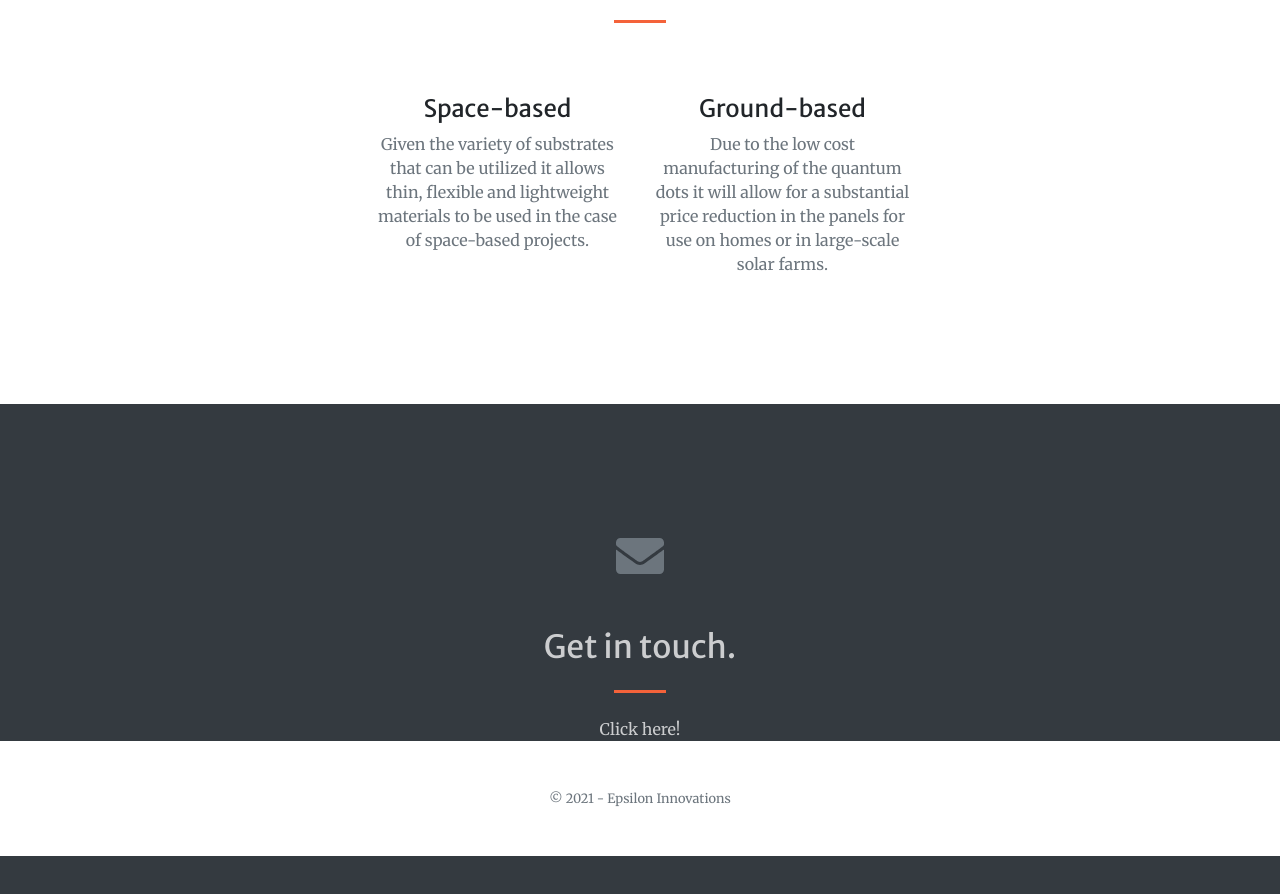
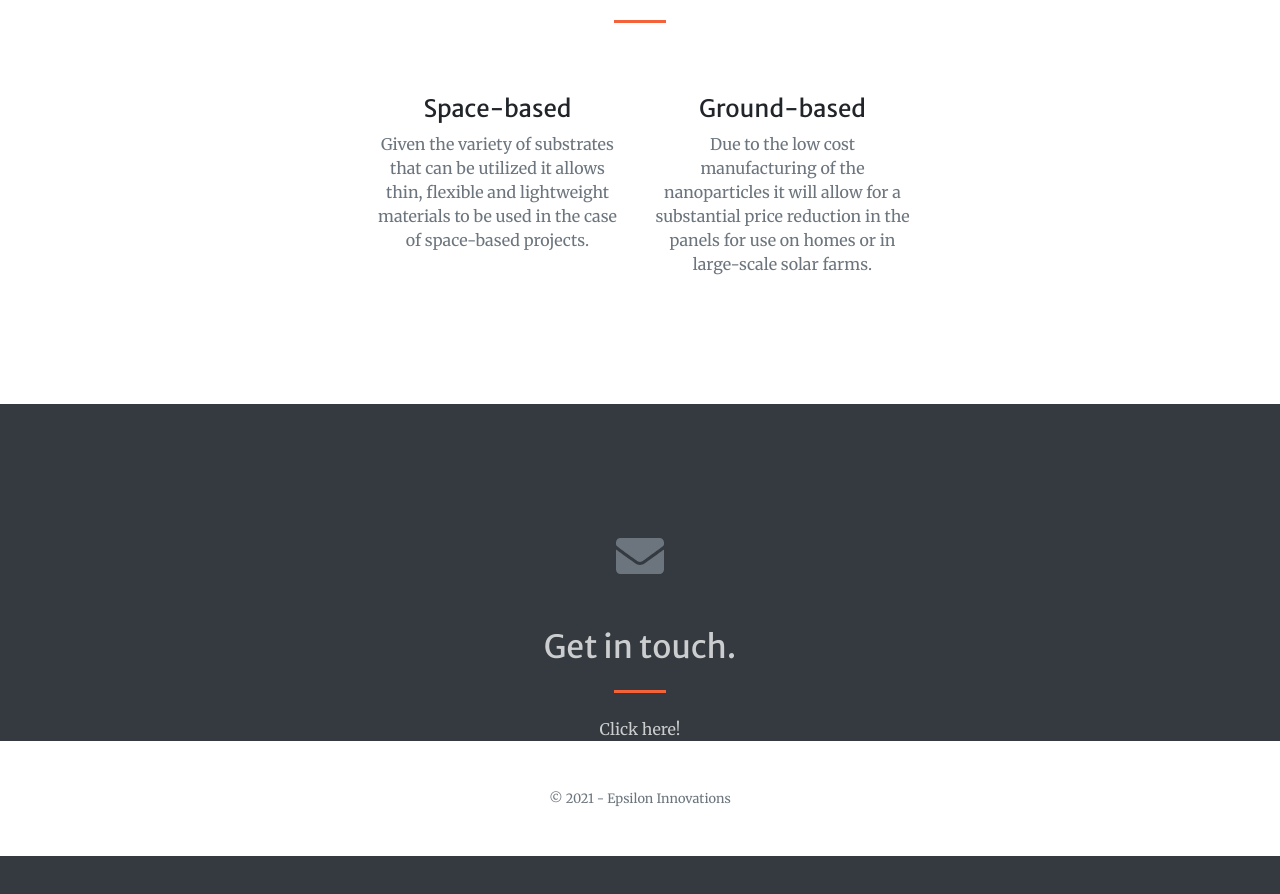
Before and after one commit to JQuinnEpsilonInnovations/epsiloninnovations, a plain HTML site: page index.html in a window 1280 px wide. Shown: the part 1380-2274 px from the top of the page. Drawn offline with nearby package versions, Linux system fonts and the light colour scheme.

Commit message:
Update index.html

```diff
--- a/index.html
+++ b/index.html
@@ -87,7 +87,7 @@
                     <div class="col-lg-3 col-md-6 text-center">
                         <div class="mt-5">
                             <h3 class="h4 mb-2">Ground-based</h3>
-                            <p class="text-muted mb-0">Due to the low cost manufacturing of the quantum dots it will allow for a substantial price reduction in the panels for use on homes or in large-scale solar farms.</p>
+                            <p class="text-muted mb-0">Due to the low cost manufacturing of the nanoparticles it will allow for a substantial price reduction in the panels for use on homes or in large-scale solar farms.</p>
                         </div>
                     </div>
                     <div class="col-lg-3 col-md-6 text-center">
```
